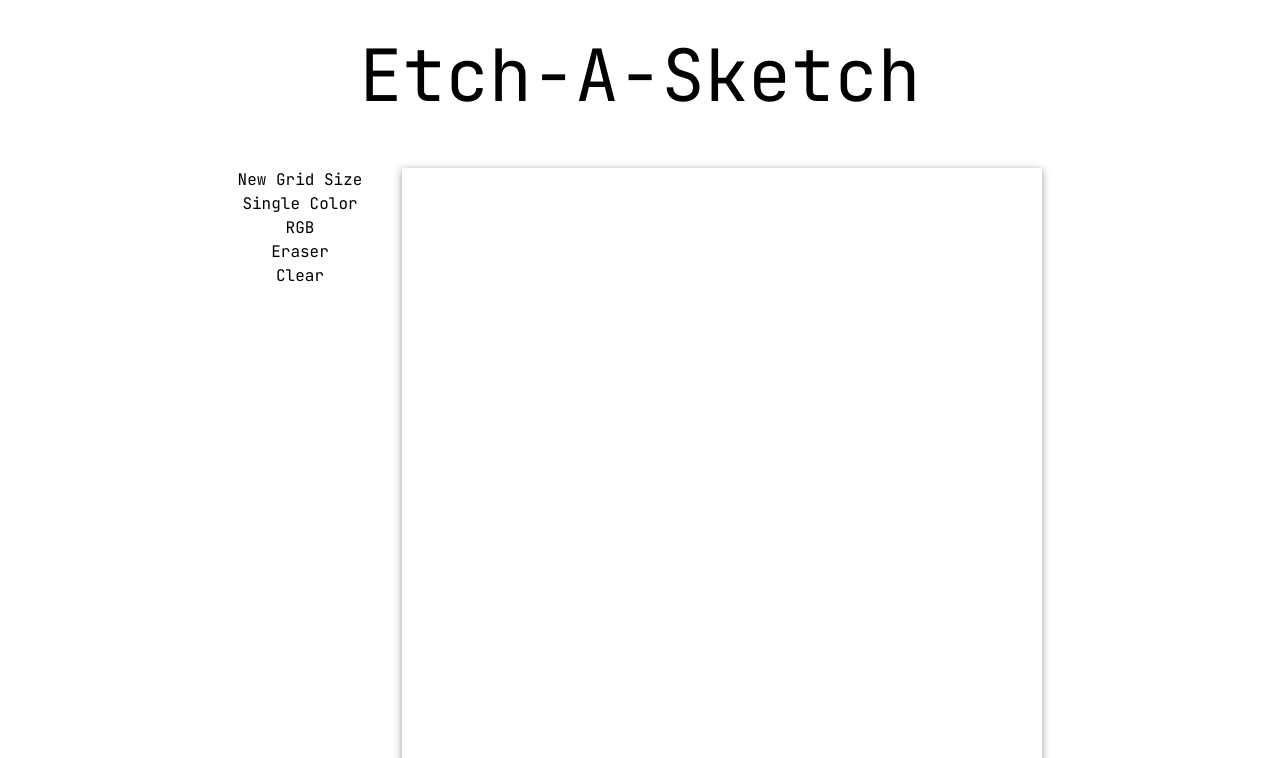
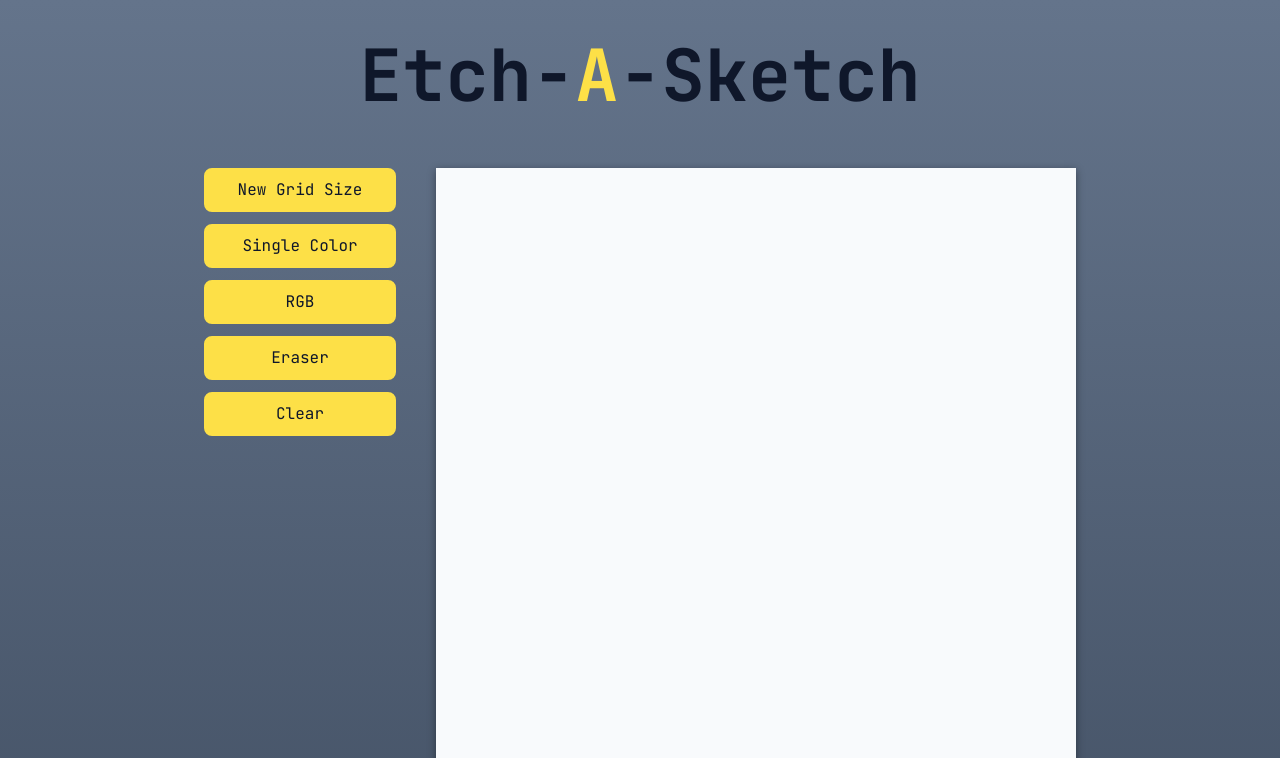
Before and after one commit to henriquecfaguiar/etch-a-sketch, a website: page index.html in a window 1280 px wide. Shown: the top 758 px of the page. Drawn offline with Linux system fonts and the light colour scheme.

Commit message:
Style buttons, color scheme and layout

```diff
--- a/index.html
+++ b/index.html
@@ -22,29 +22,33 @@
   <body>
     <!-- Global Container -->
     <div
-      class="relative mx-auto flex min-h-screen flex-col items-center justify-start"
+      class="relative mx-auto flex min-h-screen flex-col items-center justify-start bg-gradient-to-b from-slate-500 to-slate-600"
     >
       <header>
         <h1
-          class="my-4 text-center text-5xl sm:my-6 sm:text-6xl md:my-10 md:text-7xl"
+          class="my-4 text-center text-5xl font-bold text-slate-900 sm:my-6 sm:text-6xl md:my-10 md:text-7xl"
         >
-          Etch-A-Sketch
+          Etch-<span class="text-yellow-300">A</span>-Sketch
         </h1>
       </header>
       <main
-        class="flex flex-col-reverse md:flex-row md:justify-center md:gap-10 md:p-4"
+        class="flex flex-col-reverse items-center gap-6 md:flex-row md:items-start md:gap-10 md:p-4"
       >
         <!-- Menu Buttons -->
-        <div class="flex flex-col">
-          <button class="new-grid-btn">New Grid Size</button>
-          <button class="single-color-btn">Single Color</button>
-          <button class="rgb-btn">RGB</button>
-          <button class="clear-btn">Eraser</button>
-          <button class="eraser-btn">Clear</button>
+        <div class="flex flex-col gap-3">
+          <button class="new-grid-btn self-center">New Grid Size</button>
+          <div class="flex flex-col gap-3 sm:flex-row md:flex-col">
+            <button class="single-color-btn">Single Color</button>
+            <button class="rgb-btn">RGB</button>
+          </div>
+          <div class="flex flex-col gap-3 sm:flex-row md:flex-col">
+            <button class="clear-btn">Eraser</button>
+            <button class="eraser-btn">Clear</button>
+          </div>
         </div>
         <!-- Grid -->
         <div
-          class="grid h-72 w-72 shadow-grid sm:h-120 sm:w-120 md:h-160 md:w-160"
+          class="grid h-72 w-72 bg-slate-50 shadow-grid sm:h-120 sm:w-120 md:h-160 md:w-160"
         ></div>
       </main>
       <footer
--- a/input.css
+++ b/input.css
@@ -5,3 +5,7 @@
 .grid {
   grid-template-columns: repeat(var(--grid-size), 1fr);
 }
+
+button {
+  @apply w-44 rounded-lg border-2 border-yellow-300 bg-yellow-300 px-6 py-2 text-sm text-slate-900 duration-200 hover:bg-slate-700 hover:text-yellow-300 md:w-48 md:text-base;
+}
--- a/tailwind.config.js
+++ b/tailwind.config.js
@@ -3,14 +3,15 @@ module.exports = {
   content: ['./*.html'],
   theme: {
     extend: {
+      screens: {
+        md: '900px',
+      },
       fontFamily: {
         sans: ['JetBrains Mono', 'sans-serif'],
       },
       spacing: {
-        74: '18.5rem',
         120: '30rem',
         160: '40rem',
-        280: '70rem',
       },
       boxShadow: {
         grid: 'rgb(0 0 0 / 40%) 0px 2px 8px;',
```
Also changed, not shown: dist/output.css.
